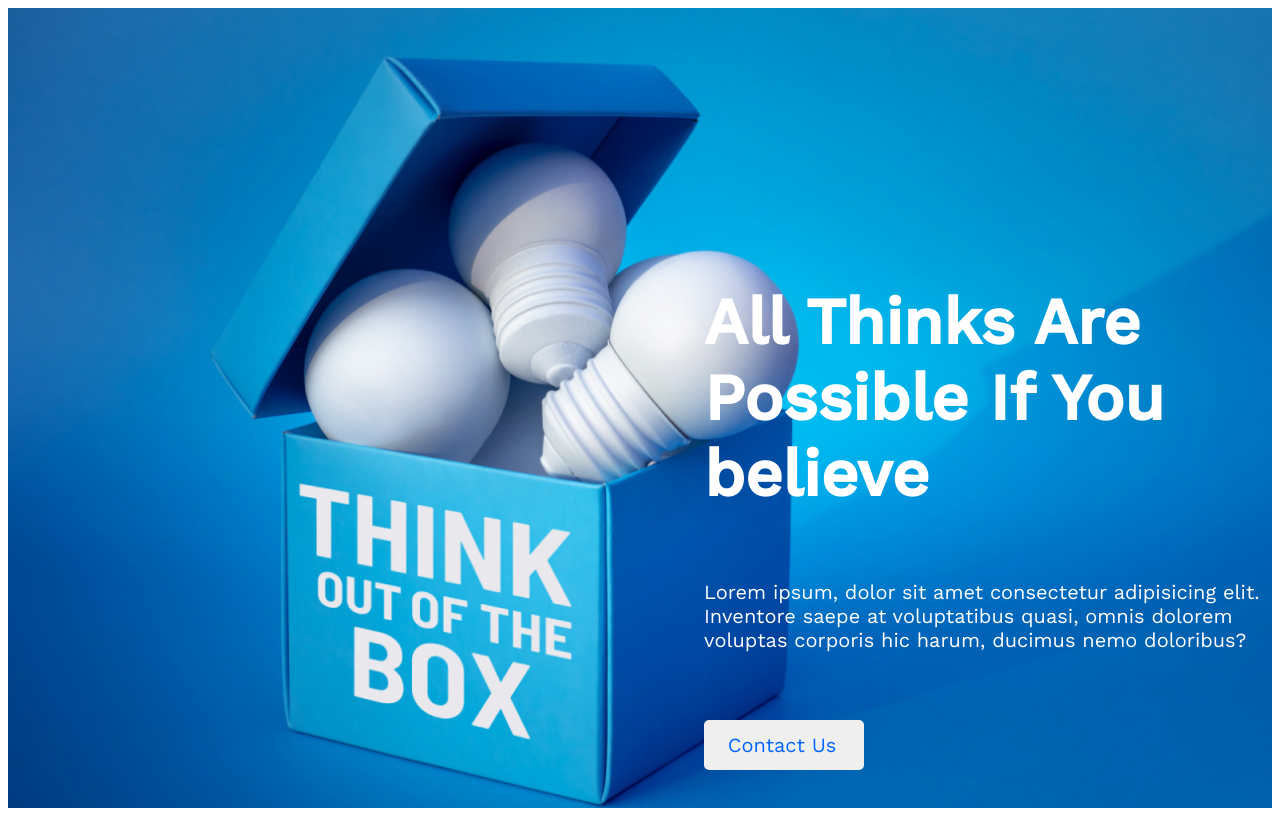
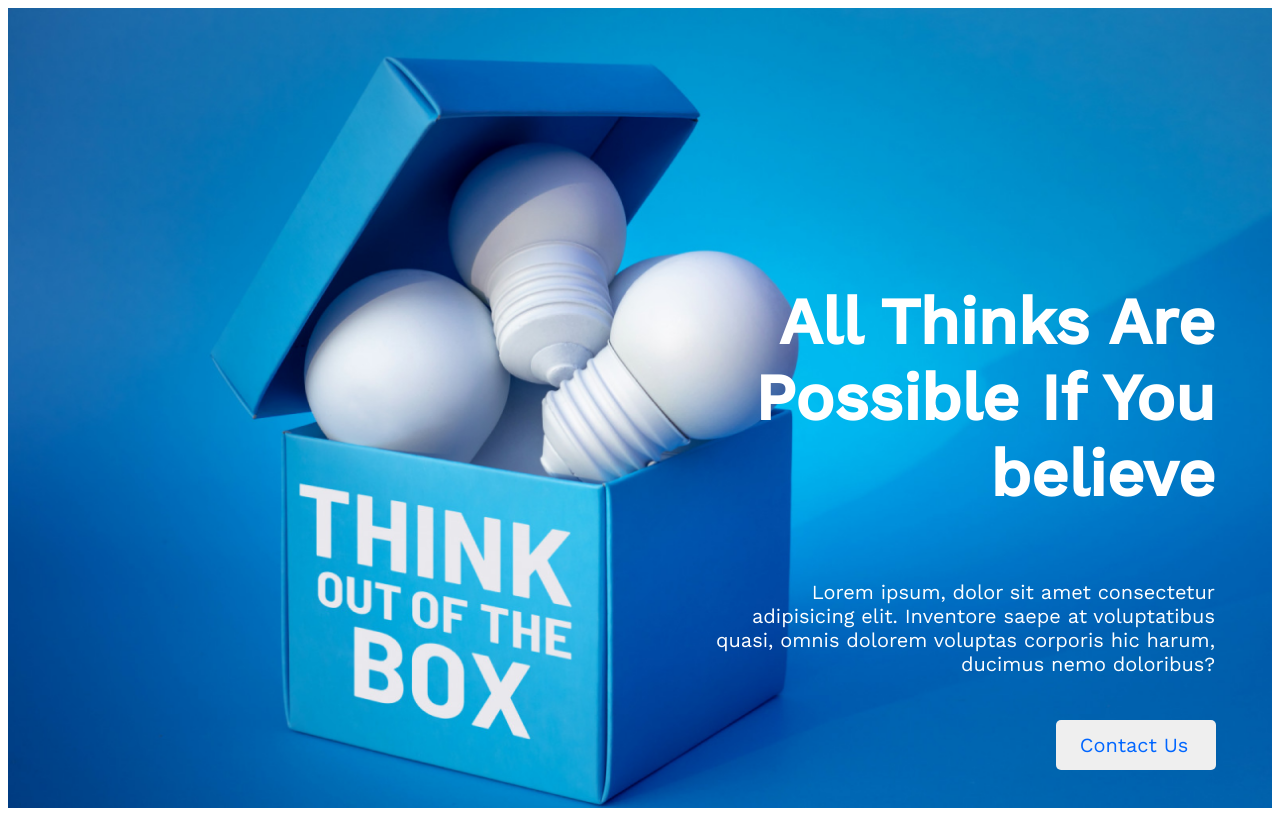
Before and after one commit to almahmudsarker/assignment-task1, a plain HTML site: page index.html in a window 1280 px wide. Drawn offline with nearby package versions, Linux system fonts and the light colour scheme; a web font is replaced by a local one.

Commit message:
text right naki left confusion e asi

```diff
--- a/styles/style.css
+++ b/styles/style.css
@@ -15,7 +15,8 @@
     position: absolute;
     top: 30%;
     left: 55%;
-    text-align: left;
+    text-align: right;
+    padding-right: 65px;
     color: #fff;
     font-weight: 700;
     font-size: 65px;
@@ -23,6 +24,8 @@
 
 .heading-p {
     position: absolute;
+    text-align: right;
+    padding-right: 65px;
     top: 70%;
     left: 55%;
     font-size: 20px;
@@ -32,7 +35,7 @@
 header div input {
     position: absolute;
     top: 90%;
-    left: 55%;
+    right: 5%;
     width: 160px;
     height: 50px;
     border-radius: 5px;
```
Also changed, not shown: index.html (+1 -0 lines).
